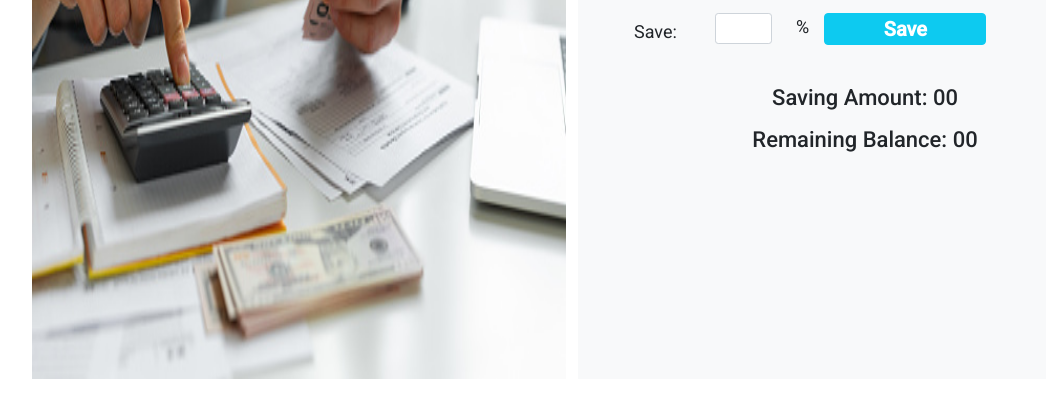
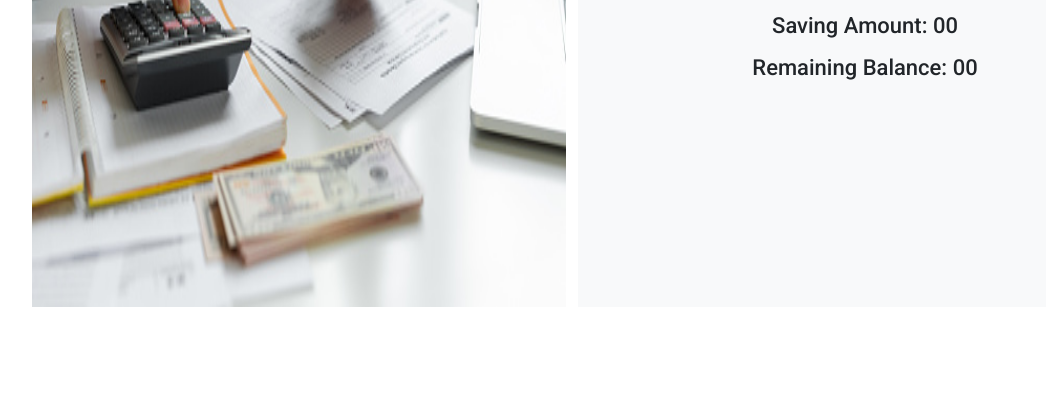
Before and after one commit to rabiulDev/money-master, a plain HTML site: page index.html in a window 1280 px wide. Shown: the part 696-1099 px from the top of the page, without its empty margins (62-1108 px from the left). After the commit the page ends 1027 px from the top, so only its background shows below. Drawn offline with Linux system fonts and the light colour scheme.

Commit message:
main section top margin changes

```diff
--- a/index.html
+++ b/index.html
@@ -11,9 +11,9 @@
   </head>
   <body>
     <!-- DAILY COST CALCULATOR MAIN SECTION -->
-    <main class="container h-100 mt-5 p-4">
+    <main class="container h-100 p-4">
       <h2 class="header-text text-center">Daily Cost Calculator 💰</h2>
-      <div class="mt-5 h-100">
+      <div class="mt-4 h-100">
         <div class="row g-4">
           <!-- IMAGE SECTION  -->
           <div class="col-sm-12 col-lg-6">
```
